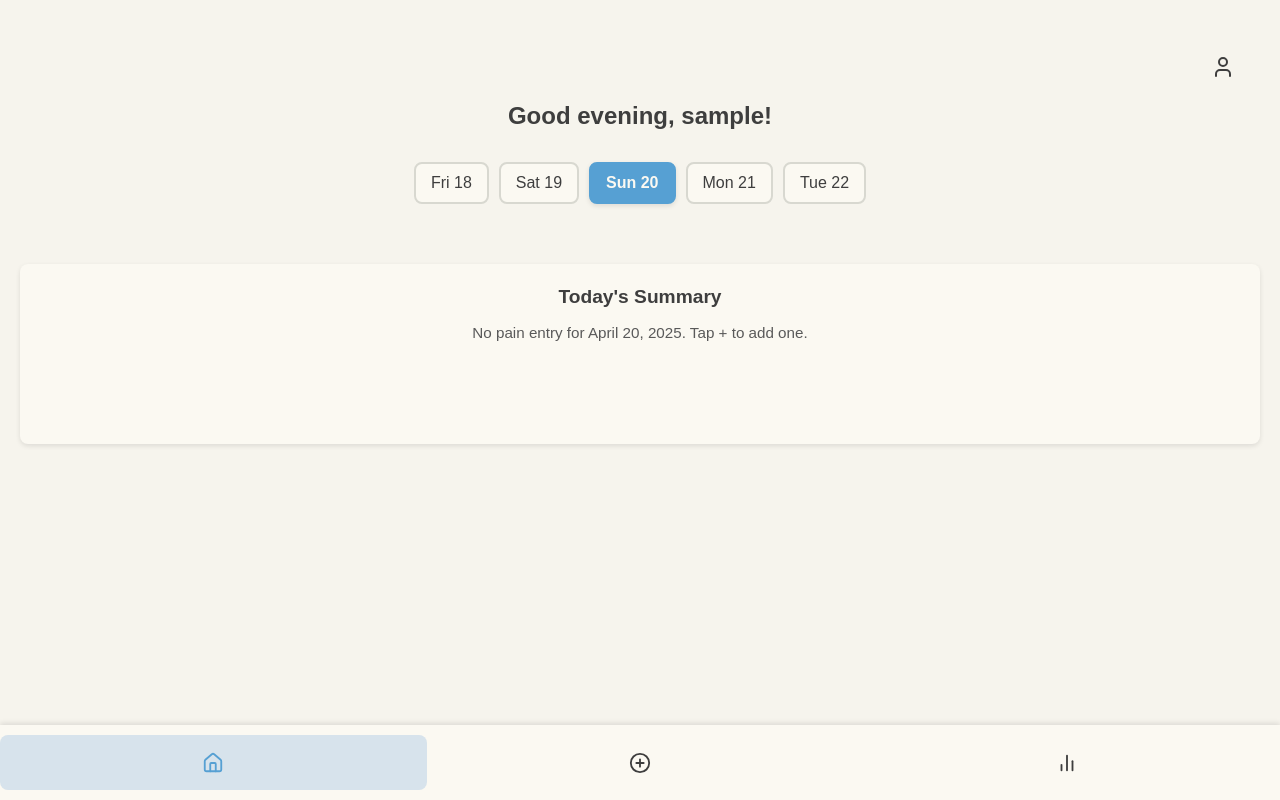
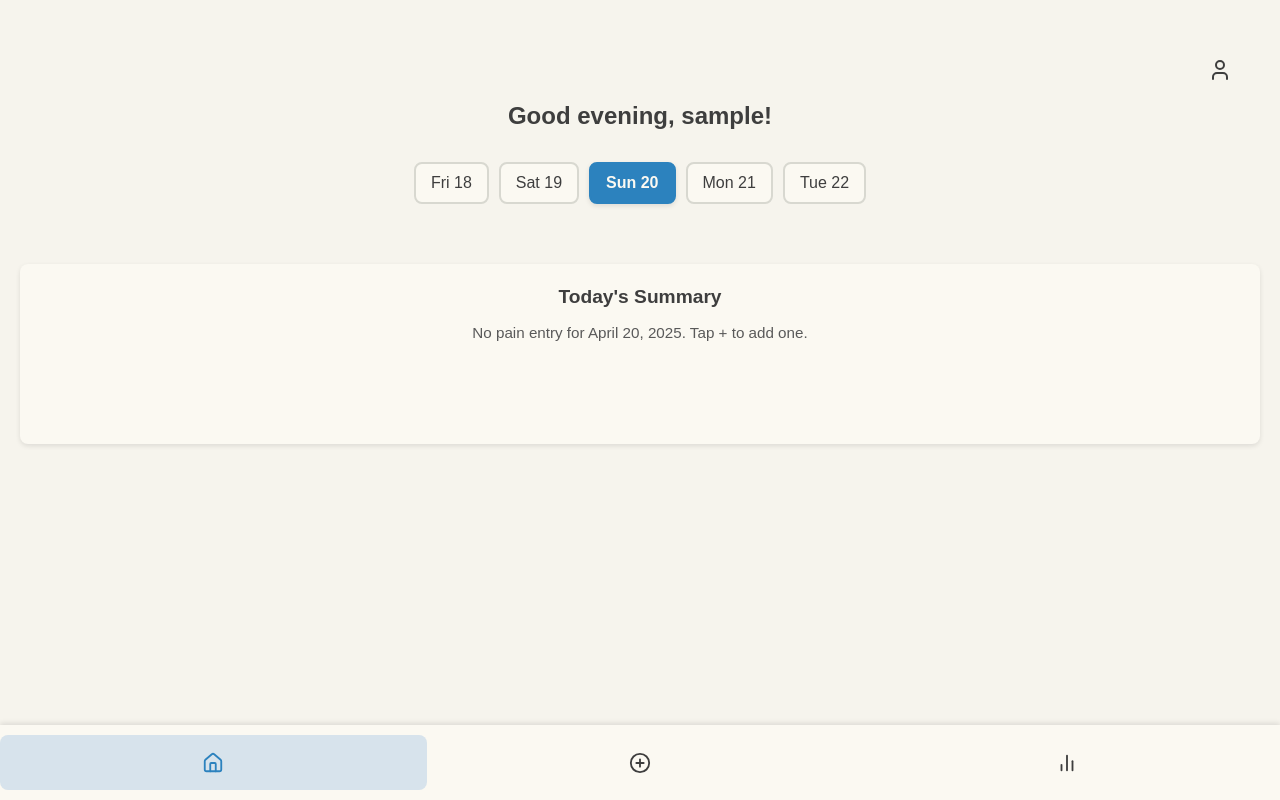
Before and after one commit to Agnesjakobsen/Applied_react_painapp, a React app: page / in a window 1280 px wide. Built offline with nearby package versions, Linux system fonts and the light colour scheme; no server answers; the database is empty; sample sign-in values are in the browser's storage.

Commit message:
contrast

```diff
--- a/src/components/reports.jsx
+++ b/src/components/reports.jsx
@@ -442,7 +442,7 @@ function Reports() {
                       payload={[
                         { value: "Worst", type: "line", color: "var(--metric-color-negative)" },
                         { value: "Least", type: "line", color: "var(--metric-color-positive)" },
-                        { value: "Average", type: "line", color: "#5A7D9A" },
+                        { value: "Average", type: "line", color: "#4D6D89" },
                       ]}
                     />
                     <Line
@@ -469,7 +469,7 @@ function Reports() {
                       type="monotone"
                       dataKey="bpi5"
                       name="Average"
-                      stroke="#5A7D9A"
+                      stroke="#4D6D89"
                       strokeWidth={2}
                       dot={rangeOption === "Last 7 days"}
                     />
@@ -496,7 +496,7 @@ function Reports() {
                     <XAxis type="number" domain={[0, 10]} />
                     <YAxis dataKey="factor" type="category" />
                     <Tooltip formatter={(value) => [value.toFixed(2), "Score"]} />
-                    <Bar dataKey="score" fill="#5A7D9A">
+                    <Bar dataKey="score" fill="#4D6D89">
                       {interferenceData.map((entry, index) => (
                         <Cell key={`cell-${index}`} fill="var(--primary-color)" />
                       ))}
--- a/src/styles.css
+++ b/src/styles.css
@@ -27,9 +27,9 @@ ORIGINAL COLOR SCHEME:
 
 /* Base styles */
 :root {
-  --primary-color: #56A0D3; /* Original: #007bff */
+  --primary-color: #2C82BE; /* Original: #007bff */
   --light-primary-color: #D7E3EC; /* Original: #ddeeff */
-  --secondary-color: #F2D492; /* Not in use */
+  --secondary-color: #F2D492;
   --primary-button-color: var(--primary-color);
   --secondary-button-color: #FBF9F2; /* Original: #f1f1f1 */
   --primary-button-text-color: #FBF9F2; /* Original: #ffffff */
@@ -45,7 +45,7 @@ ORIGINAL COLOR SCHEME:
   --border-thickness: 2px;
   --border-radius: 8px;
   --metric-color-neutral: var(--secondary-text-color); /* Original: #666 */
-  --metric-color-positive: #6B8E23;
+  --metric-color-positive: #5E7E1F;
   --metric-color-negative: #B33A3A;
   --box-shadow-color: rgba(0, 0, 0, 0.1);
   --box-shadow: 0 2px 5px var(--box-shadow-color);
@@ -207,11 +207,13 @@ ORIGINAL COLOR SCHEME:
       background: none;
       border: none;
       cursor: pointer;
-      padding: 5px;
+      padding: 8px;
       display: flex;
       align-items: center;
       justify-content: center;
       color: var(--primary-text-color);
+      min-width: 40px;
+      min-height: 40px;
     }
 
 /*
@@ -700,7 +702,7 @@ ORIGINAL COLOR SCHEME:
     border: var(--border-thickness) solid var(--border-color);
     border-radius: var(--border-radius);
     padding: 0.3rem 0.5rem;
-    font-size: 0.85rem;
+    font-size: 0.875rem;
     cursor: pointer;
     color: var(--secondary-button-text-color)
   }
@@ -737,7 +739,7 @@ ORIGINAL COLOR SCHEME:
     height: 36px;
     border: var(--border-thickness) solid var(--border-color);
     border-radius: var(--border-radius);
-    font-size: 0.85rem;
+    font-size: 0.875rem;
     font-weight: bold;
     cursor: pointer;
     display: flex;
@@ -778,22 +780,22 @@ ORIGINAL COLOR SCHEME:
 
   .pain-scale-button {
     height: 30px;
-    font-size: 0.8rem;
+    font-size: 0.875rem;
     transition: all 0.2s ease;
   }
 
   /* ---- Pain Level Colors ---- */
-  .pain-0  { background-color: #DFF5E1; } /* Pale Mint */
+  .pain-0  { background-color: #DFF5E1; }
   .pain-1  { background-color: #C9EFC2; }
   .pain-2  { background-color: #B1E1A2; }
-  .pain-3  { background-color: #F5E6A6; } /* Soft Yellow */
+  .pain-3  { background-color: #F5E6A6; }
   .pain-4  { background-color: #F5D88B; }
-  .pain-5  { background-color: #F5C16C; } /* Warm Orange */
+  .pain-5  { background-color: #F5C16C; }
   .pain-6  { background-color: #EEA963; }
   .pain-7  { background-color: #E6905A; }
   .pain-8  { background-color: #DC7150; }
   .pain-9  { background-color: #C85249; }
-  .pain-10 { background-color: #B33A3A; } /* Deep Burgundy */
+  .pain-10 { background-color: #B33A3A; }
 
   /* ---- Save Section ---- */
   .save-section-fixed {
```
